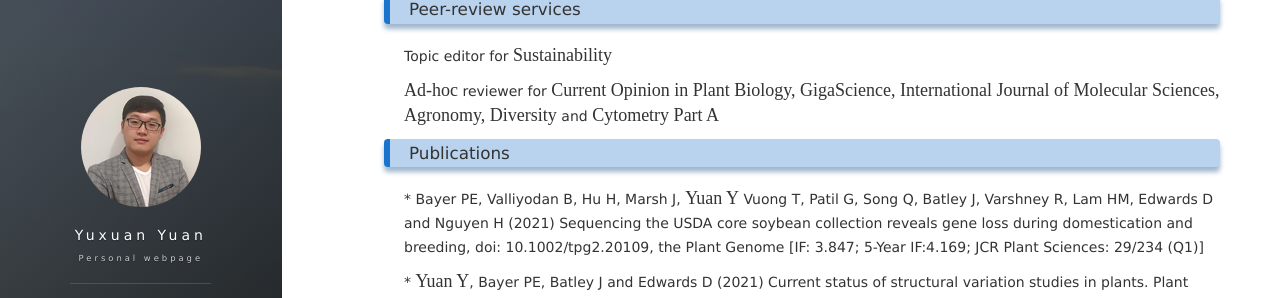
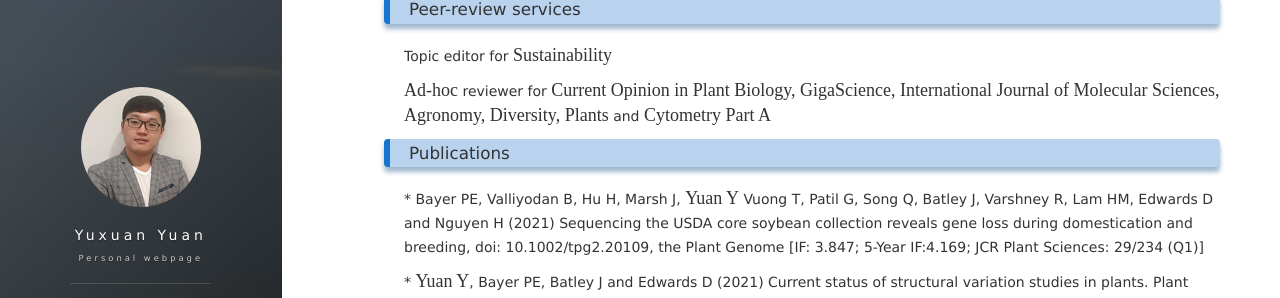
Before and after one commit to yuxuanyuan/yuxuanyuan.github.io, a Jekyll site: the page built from about.md, in a window 1280 px wide and 900 px high, scrolled down 324 px. Shown: the part 180-478 px from the top of the window. Built offline with Jekyll 4.4.1, drawn with Linux system fonts in a browser that asks for light colours; nearby versions of some CDN libraries; comment, search, counter and statistics services are not loaded.

Commit message:
2021-06-22

```diff
--- a/about.md
+++ b/about.md
@@ -42,7 +42,7 @@ The species that I have been working on are canola, wheat and soybean
 Topic editor for <i> Sustainability</i>
 
 <p>
-<i>Ad-hoc</i> reviewer for <i> Current Opinion in Plant Biology, GigaScience, International Journal of Molecular Sciences, Agronomy, Diversity </i> and <i>Cytometry Part A</i>
+<i>Ad-hoc</i> reviewer for <i> Current Opinion in Plant Biology, GigaScience, International Journal of Molecular Sciences, Agronomy, Diversity, Plants </i> and <i>Cytometry Part A</i>
 
 <p>
 
```
